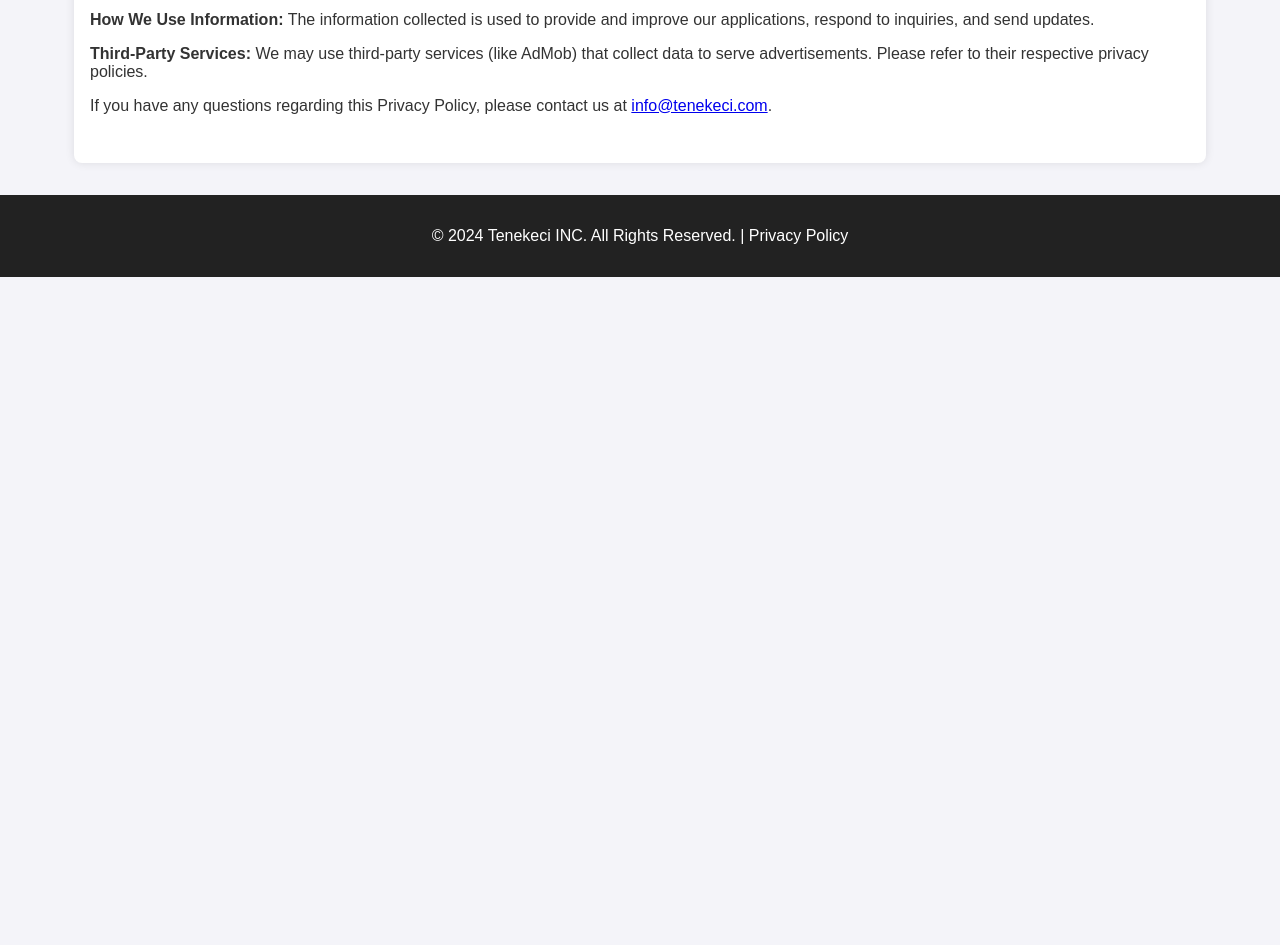
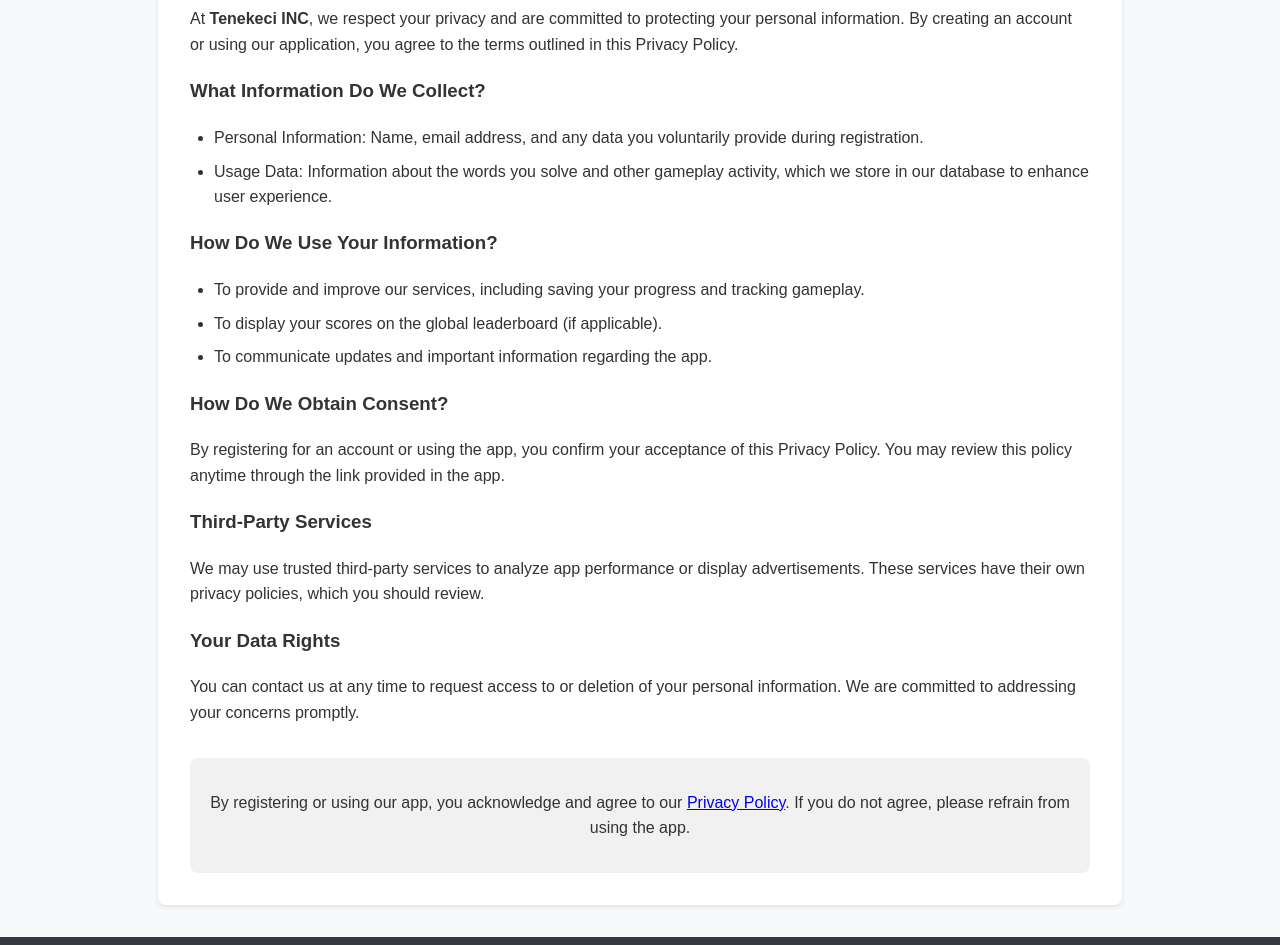
Before and after one commit to musatenekeci/tenekeci-app-ads, a plain HTML site: page index.html in a window 1280 px wide. Shown: the part 655-1600 px from the top of the page. Before the commit the page ends 932 px from the top, so only its background shows below. Drawn offline with Linux system fonts and the light colour scheme.

Commit message:
Update index.html

```diff
--- a/index.html
+++ b/index.html
@@ -3,58 +3,76 @@
 <head>
     <meta charset="UTF-8">
     <meta name="viewport" content="width=device-width, initial-scale=1.0">
-    <title>Tenekeci INC</title>
+    <title>Tenekeci INC - Privacy Policy</title>
     <style>
         body {
             font-family: Arial, sans-serif;
             margin: 0;
             padding: 0;
+            background-color: #f8f9fa;
             color: #333;
-            background-color: #f4f4f9;
+            line-height: 1.6;
         }
         header {
-            background-color: #222;
+            background-color: #007bff;
             color: #fff;
-            padding: 1rem;
             text-align: center;
+            padding: 1.5rem 1rem;
+        }
+        header h1 {
+            margin: 0;
         }
         nav {
+            background-color: #0056b3;
             display: flex;
             justify-content: center;
-            background-color: #444;
-            padding: 0.5rem 0;
+            padding: 0.5rem;
         }
         nav a {
             color: #fff;
+            text-decoration: none;
             margin: 0 1rem;
-            text-decoration: none;
             font-weight: bold;
         }
         nav a:hover {
             text-decoration: underline;
         }
         .container {
-            max-width: 1100px;
+            max-width: 900px;
             margin: 2rem auto;
-            padding: 1rem;
             background: #fff;
-            box-shadow: 0 0 10px rgba(0, 0, 0, 0.1);
             border-radius: 8px;
+            box-shadow: 0 2px 5px rgba(0, 0, 0, 0.1);
+            padding: 2rem;
         }
-        h1, h2 {
+        h2 {
             text-align: center;
+            margin-bottom: 1rem;
         }
         .section {
             margin-bottom: 2rem;
         }
+        ul {
+            padding-left: 1.5rem;
+        }
+        ul li {
+            margin-bottom: 0.5rem;
+        }
+        .policy-consent {
+            text-align: center;
+            background-color: #f1f1f1;
+            padding: 1rem;
+            border-radius: 8px;
+            margin-top: 2rem;
+        }
         footer {
-            background-color: #222;
+            background-color: #343a40;
             color: #fff;
             text-align: center;
-            padding: 1rem 0;
+            padding: 1rem;
         }
         footer a {
-            color: #fff;
+            color: #007bff;
             text-decoration: none;
         }
     </style>
@@ -75,15 +93,15 @@
         <!-- About Section -->
         <section id="about" class="section">
             <h2>About Us</h2>
-            <p>Welcome to <strong>Tenekeci INC</strong>, the official website of Musa Tenekeci. I am a passionate mobile app developer dedicated to creating functional, user-friendly, and impactful applications. With a focus on turning simple ideas into powerful tools, I strive to make everyday life easier and more efficient through cutting-edge technology.</p>
+            <p>Welcome to <strong>Tenekeci INC</strong>, the official website of Musa Tenekeci. We are committed to creating user-friendly and impactful mobile applications that make everyday life easier.</p>
         </section>
 
         <!-- Contact Section -->
         <section id="contact" class="section">
             <h2>Contact Us</h2>
-            <p>If you have any questions or want to get in touch, feel free to reach out:</p>
+            <p>If you have any questions or feedback, please feel free to reach out:</p>
             <ul>
-                <li><strong>Email:</strong> <a href="mailto:musatenekeci1@gmail.com">info@tenekeci.com</a></li>
+                <li><strong>Email:</strong> <a href="mailto:info@tenekeci.com">info@tenekeci.com</a></li>
                 <li><strong>Website:</strong> <a href="https://tenekeci.weebly.com">tenekeci.weebly.com</a></li>
             </ul>
         </section>
@@ -91,12 +109,30 @@
         <!-- Privacy Policy Section -->
         <section id="privacy" class="section">
             <h2>Privacy Policy</h2>
-            <p>At <strong>Tenekeci INC</strong>, we respect your privacy and are committed to protecting your personal information. This Privacy Policy outlines the types of personal information we collect and how we use, share, and protect that information.</p>
-            <p><strong>Information We Collect:</strong> We may collect personal information such as your name, email address, and usage data to improve our services.</p>
-            <p><strong>How We Use Information:</strong> The information collected is used to provide and improve our applications, respond to inquiries, and send updates.</p>
-            <p><strong>Third-Party Services:</strong> We may use third-party services (like AdMob) that collect data to serve advertisements. Please refer to their respective privacy policies.</p>
-            <p>If you have any questions regarding this Privacy Policy, please contact us at <a href="mailto:info@tenekeci.com">info@tenekeci.com</a>.</p>
+            <p>At <strong>Tenekeci INC</strong>, we respect your privacy and are committed to protecting your personal information. By creating an account or using our application, you agree to the terms outlined in this Privacy Policy.</p>
+            <h3>What Information Do We Collect?</h3>
+            <ul>
+                <li>Personal Information: Name, email address, and any data you voluntarily provide during registration.</li>
+                <li>Usage Data: Information about the words you solve and other gameplay activity, which we store in our database to enhance user experience.</li>
+            </ul>
+            <h3>How Do We Use Your Information?</h3>
+            <ul>
+                <li>To provide and improve our services, including saving your progress and tracking gameplay.</li>
+                <li>To display your scores on the global leaderboard (if applicable).</li>
+                <li>To communicate updates and important information regarding the app.</li>
+            </ul>
+            <h3>How Do We Obtain Consent?</h3>
+            <p>By registering for an account or using the app, you confirm your acceptance of this Privacy Policy. You may review this policy anytime through the link provided in the app.</p>
+            <h3>Third-Party Services</h3>
+            <p>We may use trusted third-party services to analyze app performance or display advertisements. These services have their own privacy policies, which you should review.</p>
+            <h3>Your Data Rights</h3>
+            <p>You can contact us at any time to request access to or deletion of your personal information. We are committed to addressing your concerns promptly.</p>
         </section>
+
+        <!-- Consent Section -->
+        <div class="policy-consent">
+            <p>By registering or using our app, you acknowledge and agree to our <a href="#privacy">Privacy Policy</a>. If you do not agree, please refrain from using the app.</p>
+        </div>
     </div>
 
     <footer>
```
